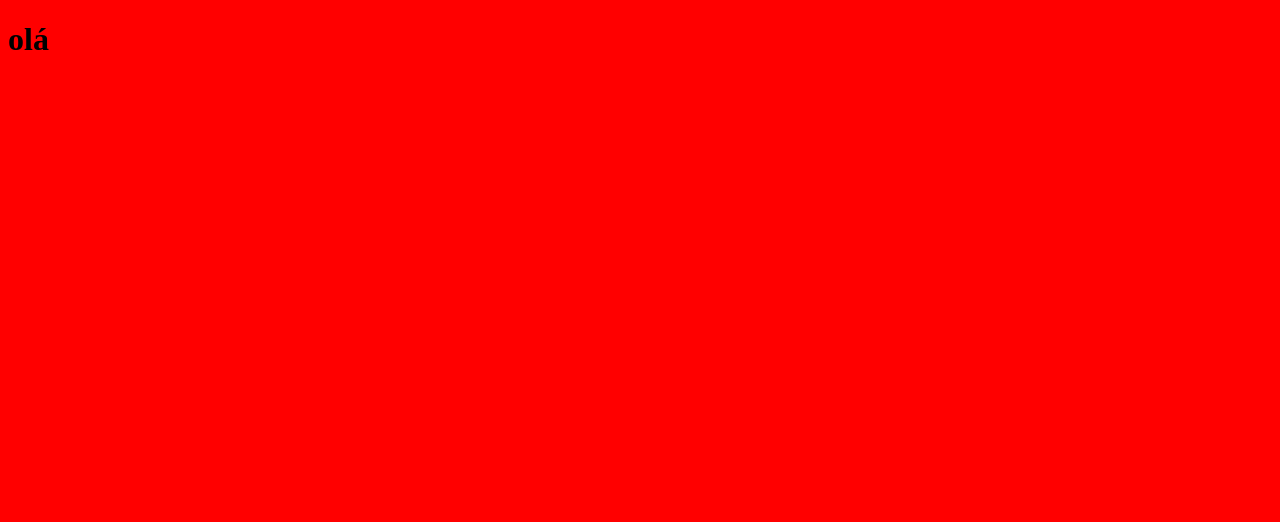
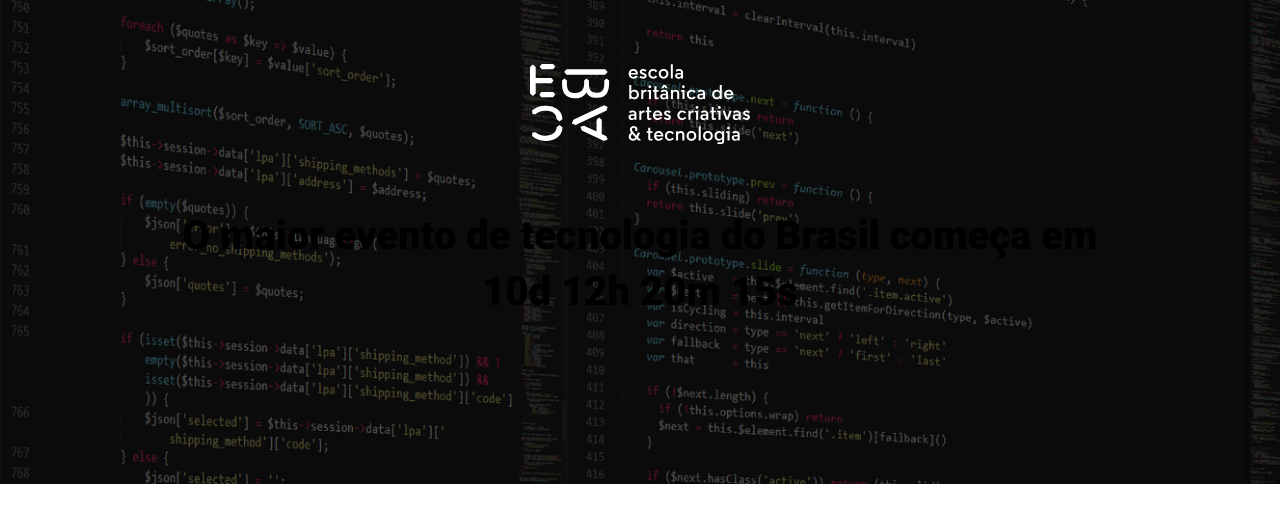
Before and after one commit to Jonatan1103/JT_tech_talks, a website built with Parcel: page src/index.html in a window 1280 px wide. Built offline with nearby package versions, Linux system fonts and the light colour scheme.

Commit message:
section hero finalized

```diff
--- a/src/index.html
+++ b/src/index.html
@@ -4,12 +4,22 @@
   <meta charset="UTF-8">
   <link rel="shortcut icon" href="./images/ui-ux.png" type="image/x-icon">
   <meta http-equiv="X-UA-Compatible" content="IE=edge">
+  <link rel="preconnect" href="https://fonts.googleapis.com">
+  <link rel="preconnect" href="https://fonts.gstatic.com" crossorigin>
+  <link href="https://fonts.googleapis.com/css2?family=Roboto:wght@400;700;900&display=swap" rel="stylesheet">
   <meta name="viewport" content="width=device-width, initial-scale=1.0">
   <link rel="stylesheet" href="./styles/main.scss">
-  <title>Evento JT - Front-end</title>
+  <title>Evento JT - Programação</title>
 </head>
 <body>
-  <h1>olá</h1>
+  <header class="hero">
+    <div class="container">
+      <img class="hero__logo" src="./images/ebac_logo.svg" alt="Ebac">
+      <p class="hero__text">
+        O maior evento de tecnologia do Brasil começa em 10d 12h 20m 15s
+      </p>
+    </div>
+  </header>
 
   <script src="./scripts/main.js"></script>
 </body>
--- /dev/null
+++ b/src/styles/_hero.scss
@@ -0,0 +1,51 @@
+.hero {
+  position: relative;
+  padding: 64px 0px 100px;
+  background-image: url(../images/fundo.png);
+  background-repeat: no-repeat;
+  background-size: cover;
+
+  .container {
+    position: relative;
+  }
+
+  &::before {
+    content: '';
+    position: absolute;
+    top: 0;
+    left: 0;
+    width: 100%;
+    height: 100%;
+    background-color: #000;
+    opacity: 0.6;
+  }
+
+  &__logo {
+    margin: 0 auto;
+    height: 80px;
+    display: block;
+  }
+
+  &__text {
+    margin: 64px 0;
+    font-size: 40px;
+    line-height: 56px;
+    font-weight: 800;
+    text-align: center;
+  }
+
+  @media (max-width:640px) {
+    padding: 40px 0;
+
+
+    &__logo {
+      height: 40px;
+    }
+
+    &__text {
+      font-size: 22px;
+      line-height: 24px;
+      margin: 24px 0;
+    }
+  }
+}
--- a/src/styles/main.scss
+++ b/src/styles/main.scss
@@ -1,3 +1,22 @@
-body {
-  background-color: red;
+@use 'hero';
+
+* {
+  margin: 0;
+  padding: 0;
+  box-sizing: border-box;
+  font-family: 'Roboto', sans-serif;
 }
+
+.container {
+  max-width: 960px;
+  width: 100%;
+  margin: 0 auto;
+
+  @media (max-width: 640px) {
+    max-width: 80%;
+  }
+
+  @media (max-width: 1024px) {
+    max-width: 90%;
+  }
+}
```
